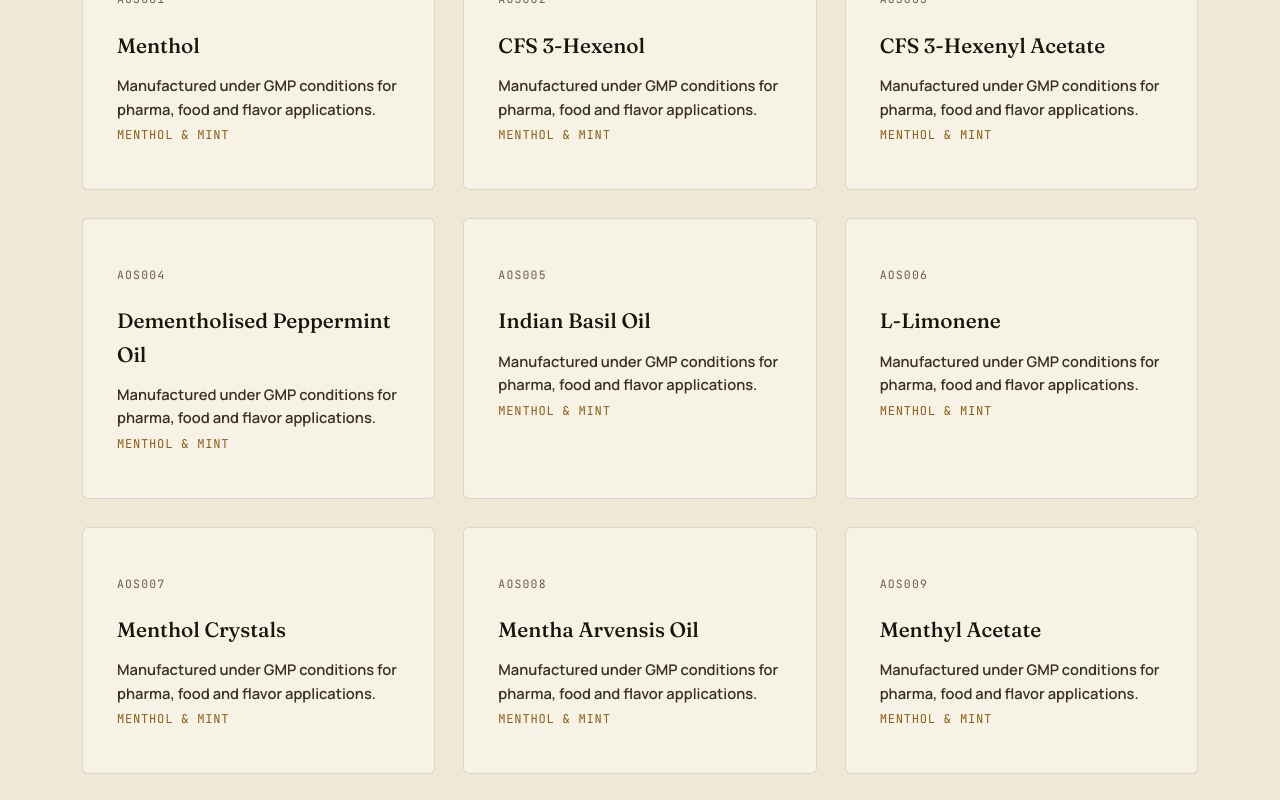
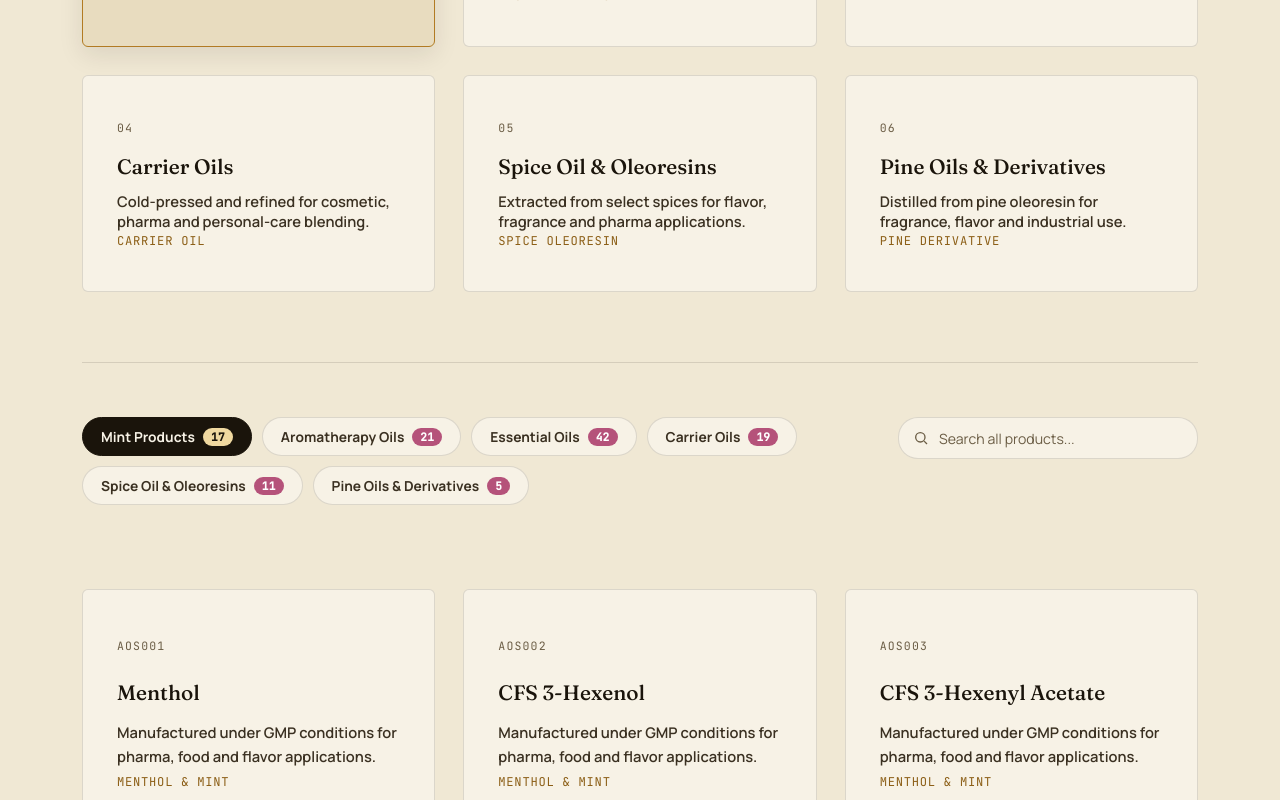
Before and after one commit to SaumyaGuptaTechnokrat/AyushAroma, a React (Vite) app: page / in a window 1280 px wide. Shown: the part 2440-3240 px from the top of the page. Built offline with nearby package versions, Linux system fonts and the light colour scheme.

Commit message:
product categories added pagination in products added.

```diff
--- a/src/App.css
+++ b/src/App.css
@@ -875,3 +875,168 @@ a:focus-visible, button:focus-visible, input:focus-visible, textarea:focus-visib
   border-color: var(--gold);
   background: var(--bg-panel-2);
 }
+/* Category overview cards behave as buttons but keep product-card look */
+.category-card{
+  text-align: left;
+  cursor: pointer;
+  font-family: inherit;
+  width: 100%;
+}
+.category-card.active{
+  border-color: var(--gold);
+  background: var(--bg-panel-2);
+  box-shadow: 0 8px 24px rgba(36,30,20,0.10);
+}
+
+.product-list-block{
+  margin-top: 70px;
+  padding-top: 54px;
+  border-top: 1px solid var(--line);
+}
+
+.product-toolbar{
+  display:flex;
+  align-items:flex-start;
+  justify-content:space-between;
+  gap: 24px;
+  flex-wrap: wrap;
+  margin-bottom: 40px;
+}
+
+.product-tabs{
+  display:flex; flex-wrap:wrap; gap:10px;
+  flex: 1 1 480px;
+}
+.product-tab{
+  display:flex; align-items:center; gap:8px;
+  background: var(--bg-deep);
+  border: 1px solid var(--line);
+  border-radius: 20px;
+  padding: 9px 18px;
+  font-family: var(--body);
+  font-size: 0.86rem;
+  font-weight: 700;
+  color: var(--ink-dim);
+  cursor: pointer;
+  transition: all .25s ease;
+}
+.product-tab:hover{ border-color: var(--gold); color: var(--gold-soft); }
+.product-tab.active{
+  background: var(--ink);
+  border-color: var(--ink);
+  color: var(--bg-deep);
+}
+.product-tab-count{
+  font-family: var(--mono);
+  font-size: 0.7rem;
+  font-weight: 800;
+  letter-spacing: 0.02em;
+  color: #FFFFFF;
+  background: var(--rose);
+  border-radius: 10px;
+  padding: 2px 8px;
+}
+.product-tab.active .product-tab-count{
+  color: var(--ink);
+  background: var(--gold-light);
+}
+
+/* Search bar */
+.search-bar{
+  position: relative;
+  flex: 0 1 300px;
+  display:flex;
+  align-items:center;
+  background: var(--bg-deep);
+  border: 1px solid var(--line);
+  border-radius: 20px;
+  padding: 0 14px;
+  height: 42px;
+  transition: border-color .25s ease, box-shadow .25s ease;
+}
+.search-bar:focus-within{
+  border-color: var(--gold);
+  box-shadow: 0 0 0 3px rgba(178,123,35,0.12);
+}
+.search-icon{
+  width: 16px; height:16px;
+  color: var(--muted);
+  flex-shrink: 0;
+}
+.search-bar input{
+  flex: 1;
+  border: none;
+  background: transparent;
+  outline: none;
+  padding: 0 10px;
+  font-family: var(--body);
+  font-size: 0.88rem;
+  color: var(--ink);
+}
+.search-bar input::placeholder{ color: var(--muted); }
+.search-bar input[type="search"]::-webkit-search-cancel-button{ display:none; }
+.search-clear{
+  border:none; background:none;
+  color: var(--muted);
+  font-size: 1.2rem;
+  line-height: 1;
+  cursor:pointer;
+  padding: 0 2px;
+  transition: color .2s ease;
+}
+.search-clear:hover{ color: var(--copper-soft); }
+
+.no-results{
+  color: var(--ink-dim);
+  font-weight: 700;
+  font-size: 0.95rem;
+  padding: 30px 0;
+}
+
+/* Pagination (unchanged from before, included for completeness) */
+.pagination{
+  display:flex; flex-wrap:wrap; align-items:center; justify-content:center;
+  gap: 8px;
+  margin-top: 48px;
+}
+.page-btn{
+  min-width: 40px; height: 40px;
+  padding: 0 12px;
+  border: 1px solid var(--line);
+  background: var(--bg-deep);
+  border-radius: 3px;
+  font-family: var(--mono);
+  font-size: 0.82rem;
+  font-weight: 700;
+  color: var(--ink-dim);
+  cursor: pointer;
+  transition: all .25s ease;
+}
+.page-btn:hover:not(:disabled){ border-color: var(--gold); color: var(--gold-soft); }
+.page-btn.active{
+  background: var(--gold-soft);
+  border-color: var(--gold-soft);
+  color: var(--bg-deep);
+}
+.page-btn:disabled{ opacity: 0.4; cursor: not-allowed; }
+.page-btn.nav{ font-family: var(--body); }
+
+/* Responsive */
+@media (max-width: 860px){
+  .product-toolbar{ flex-direction: column; align-items: stretch; }
+  .search-bar{ flex: 1 1 auto; width: 100%; }
+}
+@media (max-width: 720px){
+  .product-list-block{ margin-top: 50px; padding-top: 40px; }
+  .product-tabs{ gap: 8px; }
+  .product-tab{ padding: 8px 14px; font-size: 0.8rem; }
+}
+
+.product-tab.empty{
+  opacity: 0.4;
+  cursor: not-allowed;
+}
+.product-tab.empty:hover{
+  border-color: var(--line);
+  color: var(--ink-dim);
+}
--- a/src/sections/Products.jsx
+++ b/src/sections/Products.jsx
@@ -1,4 +1,4 @@
-import { useState } from "react";
+import { useMemo, useState } from "react";
 import Reveal from "../Reveal";
 import PRODUCTS from "../json/products.json";
 
@@ -7,15 +7,55 @@ const PAGE_SIZE = 10;
 export default function Products() {
   const [activeCategory, setActiveCategory] = useState(PRODUCTS[0].category);
   const [page, setPage] = useState(1);
+  const [query, setQuery] = useState("");
 
-  const category = PRODUCTS.find((c) => c.category === activeCategory);
-  const totalPages = Math.max(1, Math.ceil(category.items.length / PAGE_SIZE));
-  const start = (page - 1) * PAGE_SIZE;
-  const pageItems = category.items.slice(start, start + PAGE_SIZE);
+  // Filter every category against the same search query, independent of
+  // which tab is active. This is what lets each tab's count badge reflect
+  // real matches instead of the raw, unfiltered item count.
+  const filteredCategories = useMemo(() => {
+    const q = query.trim().toLowerCase();
+    return PRODUCTS.map((c) => ({
+      ...c,
+      filteredItems: q
+        ? c.items.filter((p) => p.title.toLowerCase().includes(q))
+        : c.items,
+    }));
+  }, [query]);
+
+  const category = filteredCategories.find((c) => c.category === activeCategory);
+  const totalPages = Math.max(1, Math.ceil(category.filteredItems.length / PAGE_SIZE));
+  const safePage = Math.min(page, totalPages);
+  const start = (safePage - 1) * PAGE_SIZE;
+  const pageItems = category.filteredItems.slice(start, start + PAGE_SIZE);
 
   function selectCategory(cat) {
     setActiveCategory(cat);
     setPage(1);
+    // Search term is intentionally kept — switching tabs while a search is
+    // active should show that category's matches, not clear the search.
+    document.getElementById("product-list")?.scrollIntoView({ behavior: "smooth", block: "start" });
+  }
+
+  function handleSearchChange(e) {
+    const value = e.target.value;
+    setQuery(value);
+    setPage(1);
+
+    // If the active category has zero matches for the new query but another
+    // category does, auto-jump to the first category that has results, so
+    // the user isn't stuck staring at an empty grid.
+    const q = value.trim().toLowerCase();
+    if (q) {
+      const activeHasMatch = PRODUCTS
+        .find((c) => c.category === activeCategory)
+        .items.some((p) => p.title.toLowerCase().includes(q));
+      if (!activeHasMatch) {
+        const firstMatch = PRODUCTS.find((c) =>
+          c.items.some((p) => p.title.toLowerCase().includes(q))
+        );
+        if (firstMatch) setActiveCategory(firstMatch.category);
+      }
+    }
   }
 
   return (
@@ -30,22 +70,72 @@ export default function Products() {
           </p>
         </Reveal>
 
-        <Reveal className="product-tabs" role="tablist" aria-label="Product categories">
-          {PRODUCTS.map((c) => (
+        {/* Category overview cards */}
+        <Reveal className="products-grid category-overview">
+          {PRODUCTS.map((c, i) => (
+            <button
+              key={c.category}
+              className={`product-card category-card ${activeCategory === c.category ? "active" : ""}`}
+              onClick={() => selectCategory(c.category)}
+              type="button"
+            >
+              {c.badge && <span className="featured-badge">{c.badge}</span>}
+              <span className="pnum">{String(i + 1).padStart(2, "0")}</span>
+              <h3>{c.category}</h3>
+              <p>{c.desc}</p>
+              <span className="tagline">{c.tag}</span>
+            </button>
+          ))}
+        </Reveal>
+
+        {/* Search + tabs + paginated list */}
+        <div id="product-list" className="product-list-block">
+          <div className="product-toolbar">
+            <div className="product-tabs" role="tablist" aria-label="Product categories">
+              {filteredCategories.map((c) => (
                 <button
                   key={c.category}
                   role="tab"
                   aria-selected={activeCategory === c.category}
-              className={`product-tab ${activeCategory === c.category ? "active" : ""}`}
+                  className={`product-tab ${activeCategory === c.category ? "active" : ""} ${
+                    query && c.filteredItems.length === 0 ? "empty" : ""
+                  }`}
                   onClick={() => selectCategory(c.category)}
+                  disabled={query.length > 0 && c.filteredItems.length === 0}
                 >
                   {c.category}
-              <span className="product-tab-count">{c.items.length}</span>
+                  <span className="product-tab-count">{c.filteredItems.length}</span>
                 </button>
               ))}
-        </Reveal>
+            </div>
 
-        <Reveal className="products-grid" key={activeCategory + page}>
+            <div className="search-bar">
+              <svg viewBox="0 0 24 24" fill="none" stroke="currentColor" strokeWidth="2" className="search-icon">
+                <circle cx="11" cy="11" r="7" />
+                <path d="M21 21l-4.35-4.35" />
+              </svg>
+              <input
+                type="search"
+                placeholder="Search all products..."
+                value={query}
+                onChange={handleSearchChange}
+                aria-label="Search products across all categories"
+              />
+              {query && (
+                <button
+                  className="search-clear"
+                  onClick={() => { setQuery(""); setPage(1); }}
+                  aria-label="Clear search"
+                  type="button"
+                >
+                  ×
+                </button>
+              )}
+            </div>
+          </div>
+
+          {pageItems.length > 0 ? (
+            <Reveal className="products-grid" key={activeCategory + safePage + query}>
               {pageItems.map((p) => (
                 <div className="product-card" key={p.num}>
                   {p.badge && <span className="featured-badge">{p.badge}</span>}
@@ -56,13 +146,20 @@ export default function Products() {
                 </div>
               ))}
             </Reveal>
+          ) : (
+            <p className="no-results">
+              {query
+                ? `No products match "${query}" in any category.`
+                : `No products in ${category.category}.`}
+            </p>
+          )}
 
           {totalPages > 1 && (
             <div className="pagination">
               <button
                 className="page-btn nav"
                 onClick={() => setPage((p) => Math.max(1, p - 1))}
-              disabled={page === 1}
+                disabled={safePage === 1}
               >
                 ← Prev
               </button>
@@ -70,7 +167,7 @@ export default function Products() {
               {Array.from({ length: totalPages }, (_, i) => i + 1).map((n) => (
                 <button
                   key={n}
-                className={`page-btn ${page === n ? "active" : ""}`}
+                  className={`page-btn ${safePage === n ? "active" : ""}`}
                   onClick={() => setPage(n)}
                 >
                   {n}
@@ -80,13 +177,14 @@ export default function Products() {
               <button
                 className="page-btn nav"
                 onClick={() => setPage((p) => Math.min(totalPages, p + 1))}
-              disabled={page === totalPages}
+                disabled={safePage === totalPages}
               >
                 Next →
               </button>
             </div>
           )}
         </div>
+      </div>
     </section>
   );
 }
```
Lines whose indentation alone changed are shown as unchanged.
